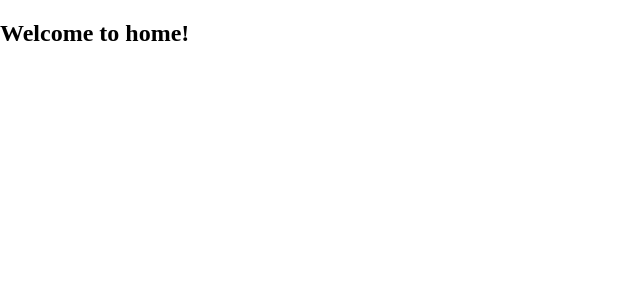
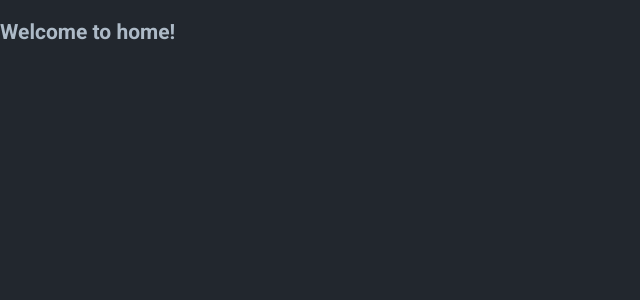
Before and after one commit to MarcosSantosDev/github-clone, a React (Vite) app: page / in a window 1280 px wide. Shown: the top 300 px of the page, without its empty margins (0-640 px from the left). Built offline with nearby package versions, Linux system fonts and the light colour scheme.

Commit message:
feature: update app theme

```diff
--- a/src/styles/global-styles.ts
+++ b/src/styles/global-styles.ts
@@ -1,6 +1,17 @@
-import { createGlobalStyle } from 'styled-components';
+import { createGlobalStyle, css } from 'styled-components';
 
 export const GlobalStyles = createGlobalStyle`
+${({ theme }) => css`
+  body {
+    margin: 0;
+    font-family: ${theme.typograph.font.family.main}, sans-serif;
+    font-size: ${theme.typograph.font.size.small};
+    line-height: 1.5;
+    color: ${theme.colors.secondary};
+    background-color: ${theme.colors.main};
+  }
+`}
+
 /*! normalize.css v8.0.1 | MIT License | github.com/necolas/normalize.css */
 
 /* Document
@@ -18,14 +29,6 @@ html {
 
 /* Sections
    ========================================================================== */
-
-/**
- * Remove the margin in all browsers.
- */
-
-body {
-  margin: 0;
-}
 
 /**
  * Render the 'main' element consistently in IE.
--- a/src/styles/theme.ts
+++ b/src/styles/theme.ts
@@ -1,14 +1,89 @@
+type Sizes = {
+  small: string;
+  medium: string;
+  large: string;
+};
+
 export type AppTheme = {
+  typograph: {
+    font: {
+      size: Sizes;
+      family: {
+        main: string;
+      };
+    };
+  };
   colors: {
     main: string;
     secondary: string;
+    neutral: {
+      white: string;
+      black: string;
+      gray: Record<string, string>;
+    };
+  };
+  border: {
+    colors: {
+      main: string;
+      secondary: string;
+    };
+    radius: Sizes;
   };
 };
 
 const theme: AppTheme = {
+  typograph: {
+    font: {
+      size: {
+        small: '0.875rem',
+        medium: '1rem',
+        large: '1.5rem',
+      },
+      family: {
+        main: 'Roboto',
+      },
+    },
+  },
   colors: {
-    main: '#000',
-    secondary: '#FFF',
+    main: '#22272e',
+    secondary: '#adbac7',
+    neutral: {
+      white: '#fff',
+      black: '#000',
+      gray: {
+        50: '#adbac7',
+        100: '',
+        150: '',
+        200: '',
+        250: '',
+        300: '#768390',
+        350: '',
+        400: '#373e47',
+        450: '',
+        500: '',
+        550: '',
+        600: '',
+        650: '',
+        700: '',
+        750: '',
+        800: '',
+        850: '',
+        900: '',
+        950: '',
+        1000: '',
+      },
+    },
+  },
+  border: {
+    colors: {
+      main: '#cdd9e51a',
+      secondary: '#444c56',
+    },
+    radius: {
+      small: '6px',
+      medium: '',
+      large: '',
+    },
   },
 };
 
```
